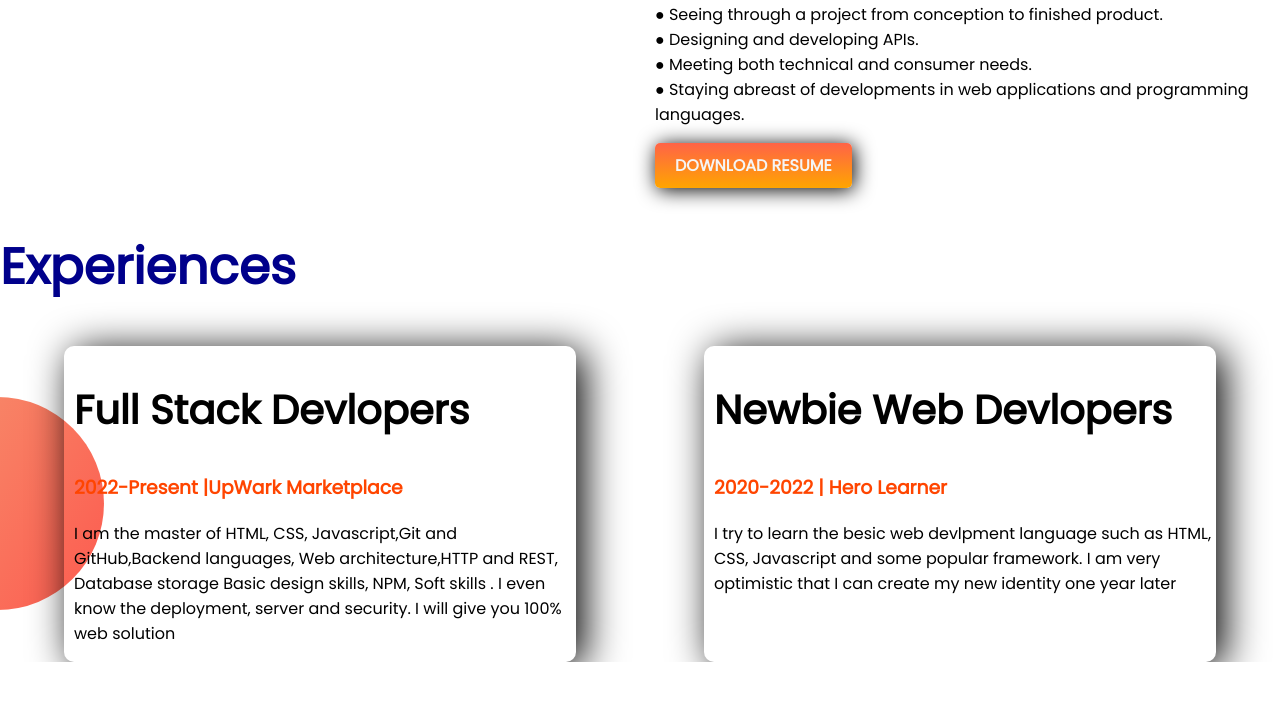
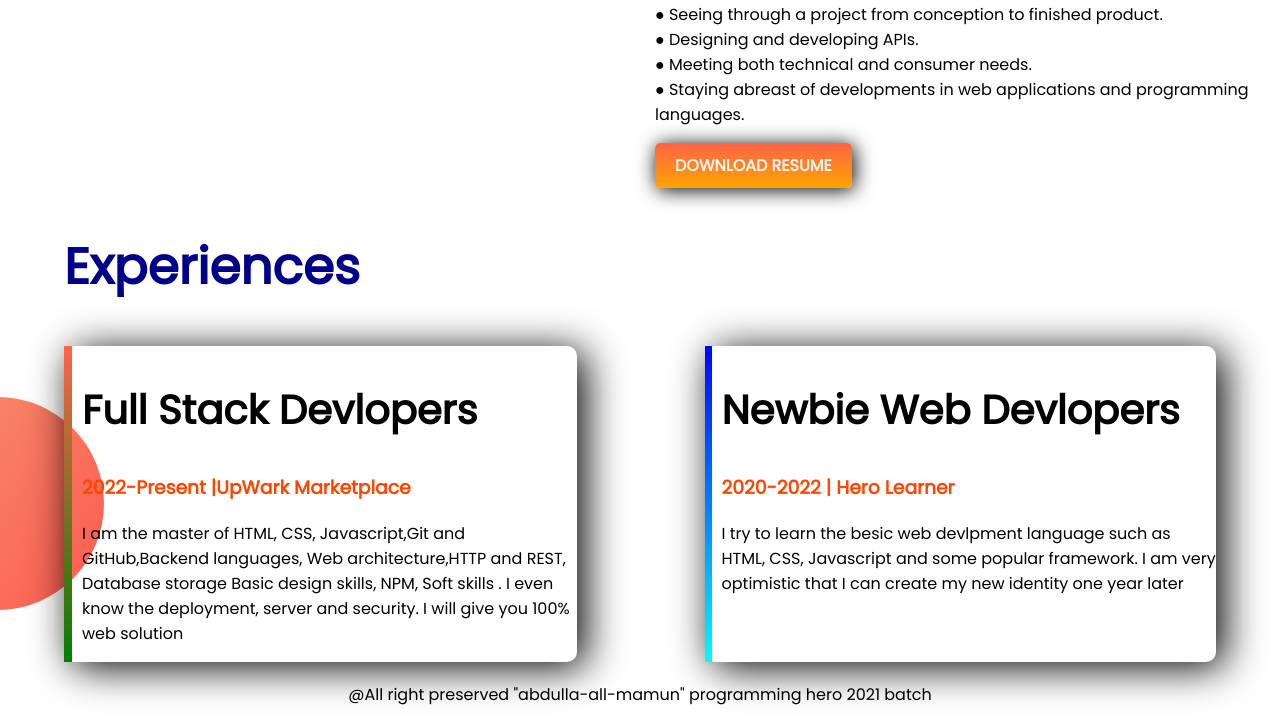
Before and after one commit to mamunmilon/developer-portfolio, a plain HTML site: page index.html in a window 1280 px wide. Shown: the part 1072-1795 px from the top of the page. Before the commit the page ends 1734 px from the top, so only its background shows below. Drawn offline with Linux system fonts and the light colour scheme.

Commit message:
all is complite

```diff
--- a/index.html
+++ b/index.html
@@ -61,7 +61,7 @@
         <h1>Experiences</h1>
 
         <div class="flaxible">
-            <div class="experience-area">
+            <div id="web-experience1" class="experience-area">
                 <h2>Full Stack Devlopers</h2>
                 <h3 class="orange-color">2022-Present |UpWark Marketplace</h3>
                 <p>I am the master of HTML, CSS, Javascript,Git and GitHub,Backend languages, Web architecture,HTTP and
@@ -69,7 +69,7 @@
                     and
                     security. I will give you 100% web solution</p>
             </div>
-            <div class="experience-area">
+            <div id="web-experience2" class=" experience-area">
                 <h2>Newbie Web Devlopers</h2>
                 <h3 class="orange-color">2020-2022 | Hero Learner</h3>
 
@@ -80,6 +80,9 @@
             </div>
         </div>
     </section>
+    <footer>
+        <p>@All right preserved "abdulla-all-mamun" programming hero 2021 batch</p>
+    </footer>
 </body>
 
 </html>
--- a/style.css
+++ b/style.css
@@ -70,6 +70,7 @@ h2{
     box-shadow: 8px 5px 40px;
     padding-left: 10px;
     border-radius: 10px;
+    border-left: 10px solid;
 
 
 }
@@ -79,3 +80,28 @@ h2{
     background-position: left;
 
 }
+.ecperience h1{
+    margin-left: 5%;
+}
+
+#web-experience2{
+    border-left: 7px solid;
+    border-image: linear-gradient(blue, cyan);
+    border-image-slice: 5;
+
+}
+
+
+#web-experience1{
+    border-left:8px solid;
+    border-image: linear-gradient(tomato, green);
+    border-image-slice: 1;
+}
+
+footer p{
+    text-align: center;
+}
+
+.ecperience{
+    margin-bottom: 20px;
+}
```
